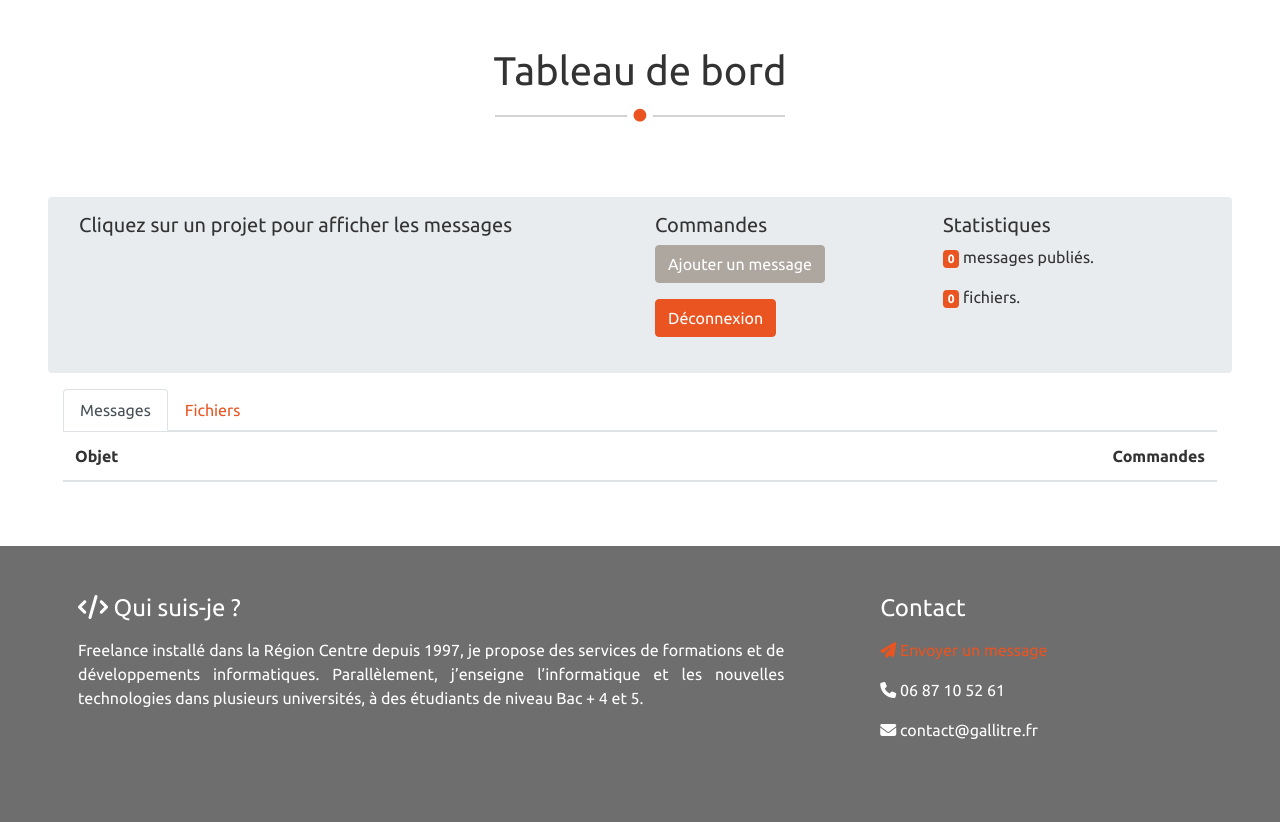
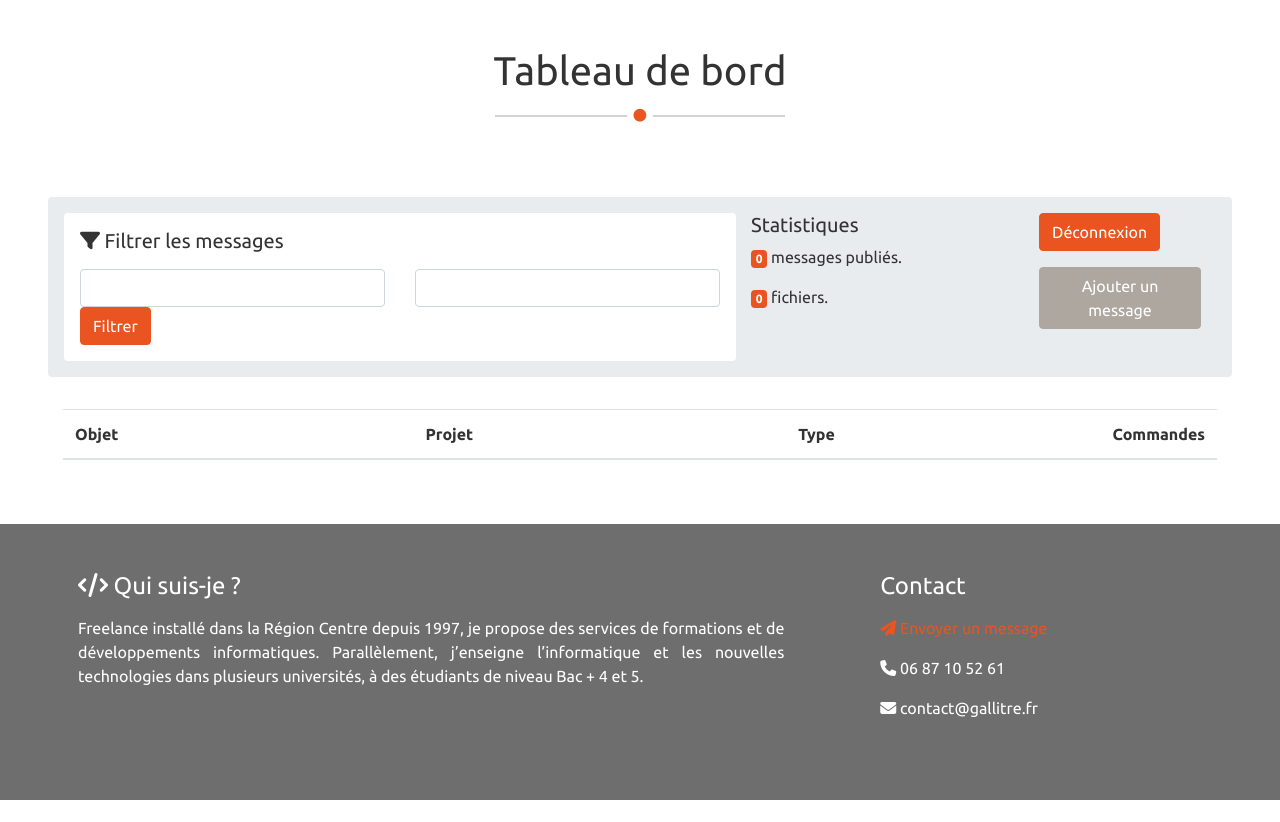
Before and after one commit to cgallitre/p5, a Symfony app: template templates/user/index.html.twig in a window 1280 px wide. Shown: the part 56-878 px from the top of the page. After the commit the page ends 856 px from the top, so only its background shows below. Run offline with Twig, Linux system fonts and the light colour scheme; the template is opened without the code that fills it, so the values that code supplies are empty; form fields are guessed from the names that the template uses; some libraries are stand-ins or nearby versions.

Commit message:
Filtre et pagination

```diff
--- a/composer.json
+++ b/composer.json
@@ -7,6 +7,7 @@
         "ext-iconv": "*",
         "cocur/slugify": "^4.0",
         "erusev/parsedown": "^1.7",
+        "knplabs/knp-paginator-bundle": "^5.2",
         "sensio/framework-extra-bundle": "^5.1",
         "symfony/apache-pack": "^1.0",
         "symfony/asset": "4.4.*",
--- a/config/bundles.php
+++ b/config/bundles.php
@@ -14,4 +14,5 @@ return [
     Symfony\Bundle\MakerBundle\MakerBundle::class => ['dev' => true],
     Doctrine\Bundle\FixturesBundle\DoctrineFixturesBundle::class => ['dev' => true, 'test' => true],
     Vich\UploaderBundle\VichUploaderBundle::class => ['all' => true],
+    Knp\Bundle\PaginatorBundle\KnpPaginatorBundle::class => ['all' => true],
 ];
--- a/templates/partials/header.html.twig
+++ b/templates/partials/header.html.twig
@@ -12,7 +12,7 @@
         <ul class="navbar-nav ml-auto align-items-center">
             {% if app.user %}
             <li class="nav-item">
-                {{ app.user.fullName }}
+                <a href="{{ path('user_index') }}">{{ app.user.fullName }}</a>
             </li>
             <li class="nav-item dropdown">
                 <a class="nav-link dropdown-toggle" href="#" id="accountDropDown" data-toggle="dropdown"><i
--- a/templates/user/index.html.twig
+++ b/templates/user/index.html.twig
@@ -3,27 +3,23 @@
 {% block title %}Page de {{ user.fullName }}{% endblock %}
 
 {% block body %}
+
 <div class="col mx-5">
     <div class="row">
         <div class="col-12">
             {% include 'partials/titlePage.html.twig' with {'titlePage' : 'Tableau de bord'} %}
         </div>
     </div>
-    <div class="row mb-3 bg-light rounded p-3">
-        <div class="col-md-6">
-            <h5 class="mb-3">Cliquez sur un projet pour afficher les messages</h2>
-                {% for project in user.projects %}
-                {% if projectDefault[0] == project %}
-                <span class="badge badge-primary">Sélectionné</span>
-                {% endif %}
-                <a class="" href="{{ path('user_index', { projectId : project.id}) }}">{{ project.title }}</a><br>
-                {% endfor %}
+    <div class="row mb-3 p-3 bg-light rounded">
+        <div class="col-md-7 bg-white p-3 rounded">
+            <h5 class="mb-3"><i class="fas fa-filter"></i> Filtrer les messages</h5>
+            {{ form_start(form) }}
+            <div class="row">
+                <div class="col">{{ form_widget(form.project) }}</div>
+                <div class="col">{{ form_widget(form.type) }}</div>
             </div>
-        <div class="col-md-3">
-            <h5>Commandes</h5>
-            <a type="button" class="btn btn-secondary mb-3" href="{{ path('admin_message_new') }}">Ajouter un
-                message</a><br>
-            <a type="button" class="btn btn-primary" href="{{ path('account_logout') }}">Déconnexion</a>
+                <button class="btn btn-primary">Filtrer</button>
+            {{ form_end(form) }}
         </div>
         <div class="col-md-3">
             <h5>Statistiques</h5>
@@ -34,28 +30,26 @@
                 <span class="badge badge-primary">{{ user.messages | length }}</span> fichiers.
             </p>
         </div>
+        <div class="col-md-2">
+            <a type="button" class="btn btn-primary mb-3" href="{{ path('account_logout') }}">Déconnexion</a><br>
+            <a type="button" class="btn btn-secondary" href="{{ path('admin_message_new') }}">Ajouter un message</a>
+
         </div>
 
-    <ul class="nav nav-tabs">
-        <li class="nav-item">
-            <a class="nav-link active" data-toggle="tab" href="#messages">Messages</a>
-        </li>
-        <li class="nav-item ">
-            <a class="nav-link" data-toggle="tab" href="#files">Fichiers</a>
-        </li>
-    </ul>
-    <div id="myTabContent" class="tab-content">
-        <div class="tab-pane fade active show" id="messages">
-            <div class="table-responsive">
-                <table class="table table-hover table-striped">
+
+    </div>
+    <div class="row">
+        <div class="col">
+            <table class="table table-hover table-striped mt-3">
                 <thead>
                     <tr>
                         <th scope="col">Objet</th>
+                        <th scope="col">Projet</th>
+                        <th scope="col">Type</th>
                         <th scope="col" width="100px">Commandes</th>
                     </tr>
                 </thead>
                 <tbody>
-
                     {% for message in messages %}
                     <tr>
                         <td>
@@ -63,6 +57,8 @@
                                 <small>de {{ message.author.fullName }} le {{ message.createdAt | date('d/m/Y') }} à
                                     {{ message.createdAt | date('H\\hi') }}</small>
                         </td>
+                        <td>{{ message.project.title }}</td>
+                        <td>{{ message.type.title }}</td>
                         {% if (app.user and app.user == message.author) %}
                         <td class="text-center">
                             <a href="{{ path('admin_message_edit', { 'id' : message.id }) }}"><i
@@ -78,16 +74,11 @@
                     {% endfor %}
                 </tbody>
             </table>
-                {# {% include 'partials/pagination.html.twig' with {'route' : 'user_index'} %} #}
+            <div class="navigation">
+                {{ knp_pagination_render(
+                    messages ) }}
             </div>
         </div>
-        <div class="tab-pane fade" id="files">
-            <p>Food truck fixie locavore, accusamus mcsweeney's marfa nulla single-origin coffee squid. Exercitation +1
-                labore velit, blog sartorial PBR leggings next level wes anderson artisan four loko farm-to-table craft
-                beer twee. Qui photo booth letterpress, commodo enim craft beer mlkshk aliquip jean shorts ullamco ad
-                vinyl cillum PBR. Homo nostrud organic, assumenda labore aesthetic magna delectus mollit.</p>
-        </div>
-
     </div>
 </div>
 {% endblock %}
--- /dev/null
+++ b/translations/KnpPaginatorBundle.fr.yml
@@ -0,0 +1,2 @@
+label_next : Suivant
+label_previous : Précedent
```
Also changed, not shown: src/Controller/UserController.php (+18 -7 lines), src/Entity/MessageSearch.php (added, +31 -0 lines), src/Form/MessageSearchType.php (added, +55 -0 lines), src/Repository/MessageRepository.php (+22 -1 lines), 4 other files. Lines whose indentation alone changed are shown as unchanged.
